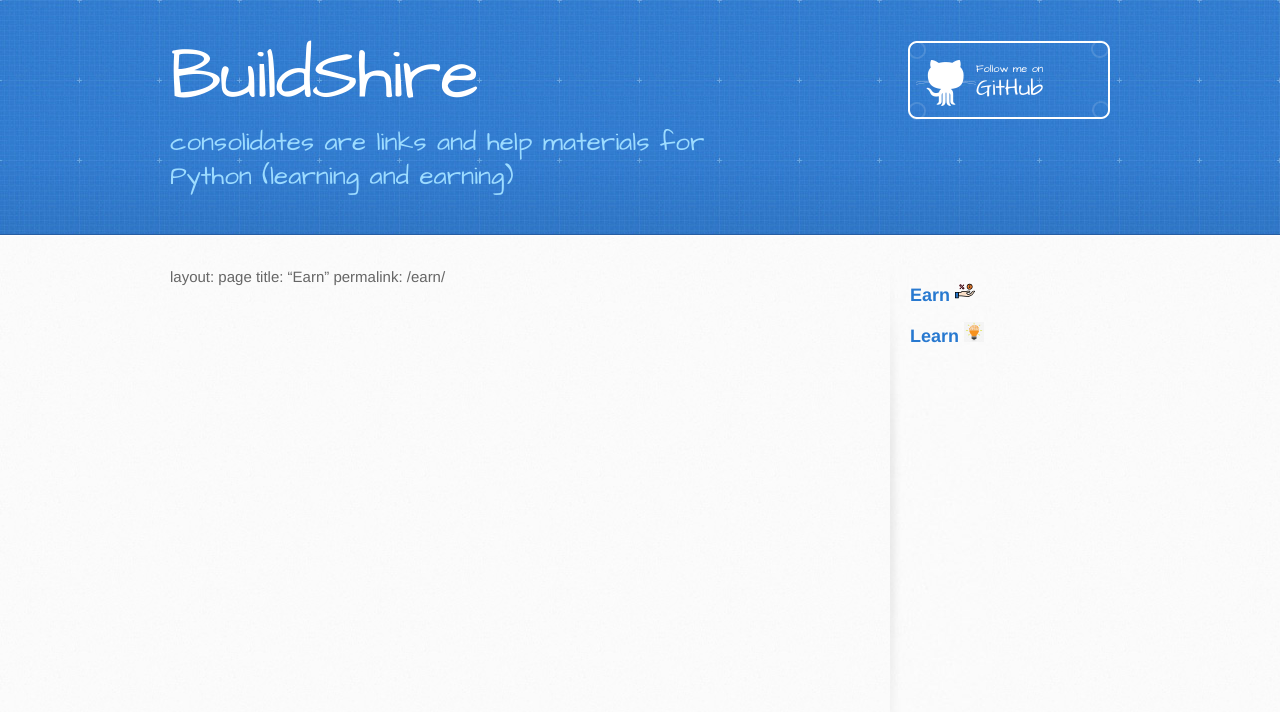
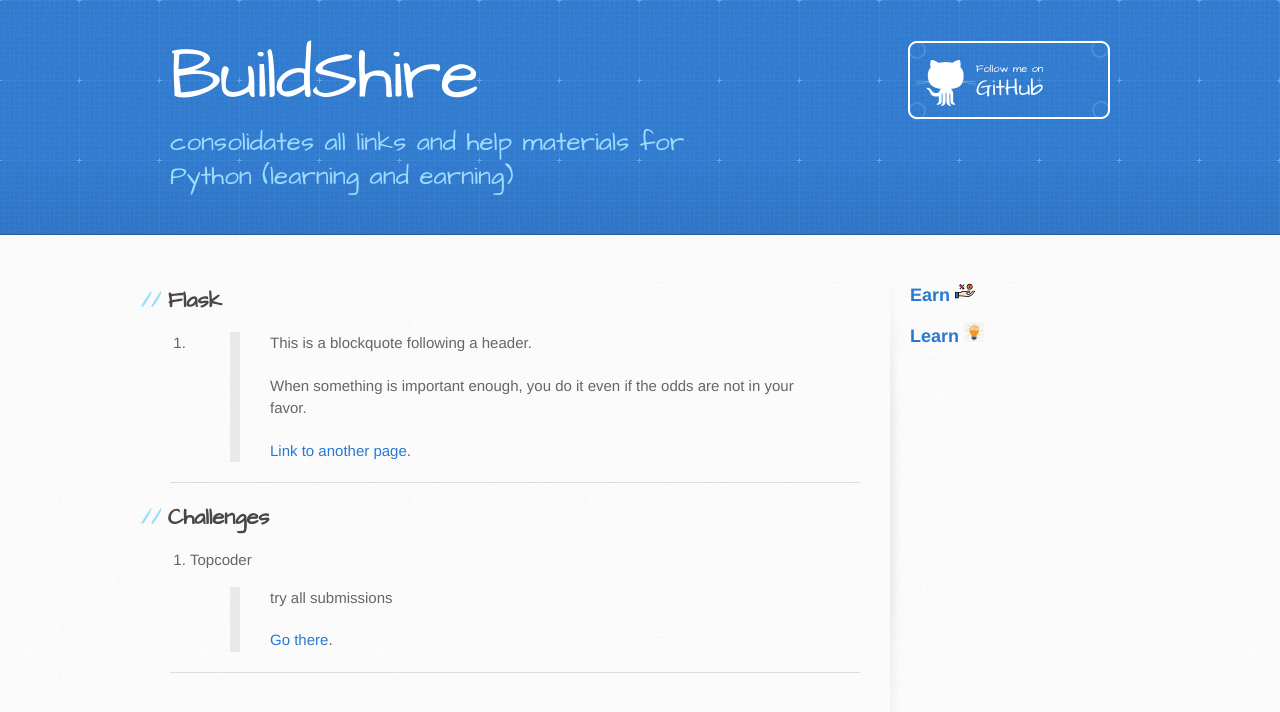
Before and after one commit to buildshire/buildshire.github.io, a Jekyll site: the page built from earn.md, in a window 1280 px wide. Shown: the top 712 px of the page. Built offline with Jekyll 4.4.1, drawn with Linux system fonts in a browser that asks for light colours; our own code applies the rules of GitHub Pages for plain Markdown files.

Commit message:
added few links and new pages

```diff
--- a/_config.yml
+++ b/_config.yml
@@ -1,4 +1,4 @@
 title: BuildShire
-description: consolidates are links and help materials for Python (learning and earning)
+description: consolidates all links and help materials for Python (learning and earning)
 google_analytics:
 theme: jekyll-theme-architect
--- a/_layouts/default.html
+++ b/_layouts/default.html
@@ -41,10 +41,10 @@
             <p class="repo-owner"><a href="{{ site.github.repository_url }}">{{ site.github.repository_name }}</a> is maintained by <a href="{{ site.github.owner_url }}">{{ site.github.owner_name }}</a>.</p>
           {% endif %}
 
-          <h2><a href="https://buildshire.github.io/earn">Earn</a>
+          <h2><a href="https://buildshire.github.io/earn.html">Earn</a>
             <img src="../assets/images/earn.svg" alt="earn money" style="width:20px;height:20px;">
           </h2>
-          <h2><a href="https://buildshire.github.io/learn">Learn</a>
+          <h2><a href="https://buildshire.github.io/learn.html">Learn</a>
             <img src="../assets/images/learn.png" alt="learn new tech" style="width:20px;height:20px;">
           </h2>
         </aside>
--- a/earn.md
+++ b/earn.md
@@ -1,3 +1,19 @@
-layout: page
-title: "Earn"
-permalink: /earn/
+## Flask
+
+1.
+> This is a blockquote following a header.
+>
+> When something is important enough, you do it even if the odds are not in your favor.
+>
+> [Link to another page](./another-page.html).
+
+* * *
+
+## Challenges
+
+1.  Topcoder
+> try all submissions
+>
+> [Go there](https://www.topcoder.com/challenges).
+
+* * *
```
Also changed, not shown: index.md (+2 -1 lines), learn.md (added, +101 -0 lines), work-life.jpg (deleted).
